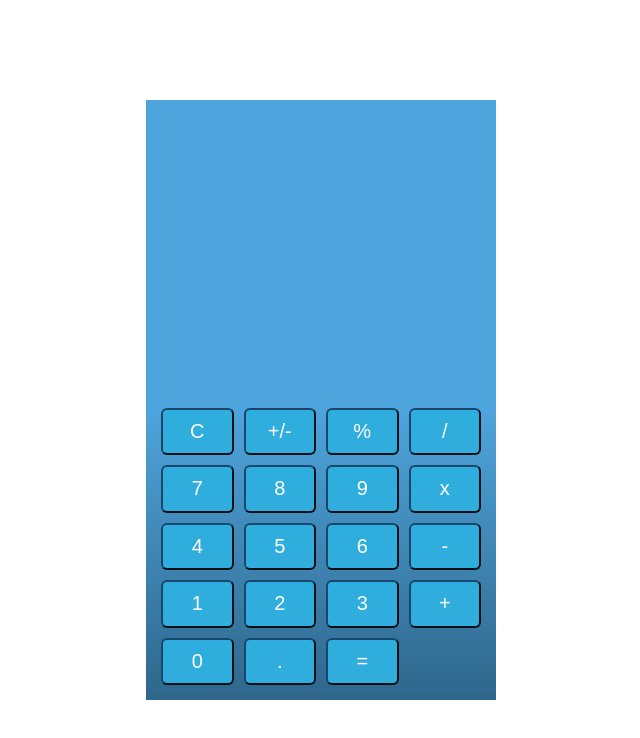
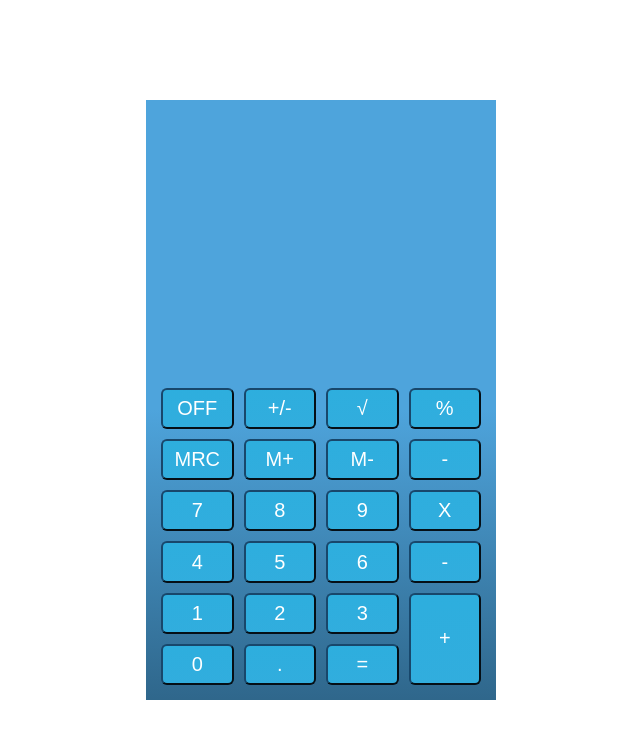
Before and after one commit to SeminGit/MTDW_Task3, a React (Create React App) app: page / in a window 1280 px wide. Shown: the top 738 px of the page, without its empty margins (454-1094 px from the left). Built offline with nearby package versions, Linux system fonts and the light colour scheme.

Commit message:
new buttons

```diff
--- a/src/calculator/Button.js
+++ b/src/calculator/Button.js
@@ -3,6 +3,6 @@ import Styles from "./css/ButtonsCss.module.css";
 
 export default (props) => {
     return (
-      <button onClick={props.clickHandler} value={props.text}>{props.text}</button>
+      <button onClick={props.clickHandler} className={props.className} value={props.text}>{props.text}</button>
     )
 }
--- a/src/calculator/Main.js
+++ b/src/calculator/Main.js
@@ -137,14 +137,18 @@ class Main extends Component {
       <div className={CalculatorCss.calculator}>
         <WorkArea content={this.state.content}/>
         <div className={ButtonsCss.buttonsContainer}>
-          <Button text={"C"} clickHandler={this.clickHandler}/>
+          <Button text={"OFF"} clickHandler={this.clickHandler}/>
           <Button text={"+/-"} clickHandler={this.clickHandler}/>
+          <Button text={"√"} clickHandler={this.clickHandler}/>
           <Button text={"%"} clickHandler={this.clickHandler}/>
-          <Button text={"/"} clickHandler={this.clickHandler}/>
+          <Button text={"MRC"} clickHandler={this.clickHandler}/>
+          <Button text={"M+"} clickHandler={this.clickHandler}/>
+          <Button text={"M-"} clickHandler={this.clickHandler}/>
+          <Button text={"-"} clickHandler={this.clickHandler}/>
           <Button text={"7"} clickHandler={this.clickHandler}/>
           <Button text={"8"} clickHandler={this.clickHandler}/>
           <Button text={"9"} clickHandler={this.clickHandler}/>
-          <Button text={"x"} clickHandler={this.clickHandler}/>
+          <Button text={"X"} clickHandler={this.clickHandler}/>
           <Button text={"4"} clickHandler={this.clickHandler}/>
           <Button text={"5"} clickHandler={this.clickHandler}/>
           <Button text={"6"} clickHandler={this.clickHandler}/>
@@ -152,7 +156,7 @@ class Main extends Component {
           <Button text={"1"} clickHandler={this.clickHandler}/>
           <Button text={"2"} clickHandler={this.clickHandler}/>
           <Button text={"3"} clickHandler={this.clickHandler}/>
-          <Button text={"+"} clickHandler={this.clickHandler}/>
+          <Button className={ButtonsCss.plusButton} text={"+"} clickHandler={this.clickHandler}/>
           <Button text={"0"} clickHandler={this.clickHandler}/>
           <Button text={"."} clickHandler={this.clickHandler}/>
           <Button text={"="} clickHandler={this.clickHandler}/>
--- a/src/calculator/css/ButtonsCss.module.css
+++ b/src/calculator/css/ButtonsCss.module.css
@@ -1,8 +1,13 @@
 .buttonsContainer {
     display: grid;
     grid-template-columns: repeat(4, 1fr);
-    grid-template-rows: repeat(5, 1fr);
     margin: 10px;
+}
+
+.plusButton {
+    grid-row-start: 5;
+    grid-column-start: 4;
+    grid-row-end: 7;
 }
 
 button {
```
